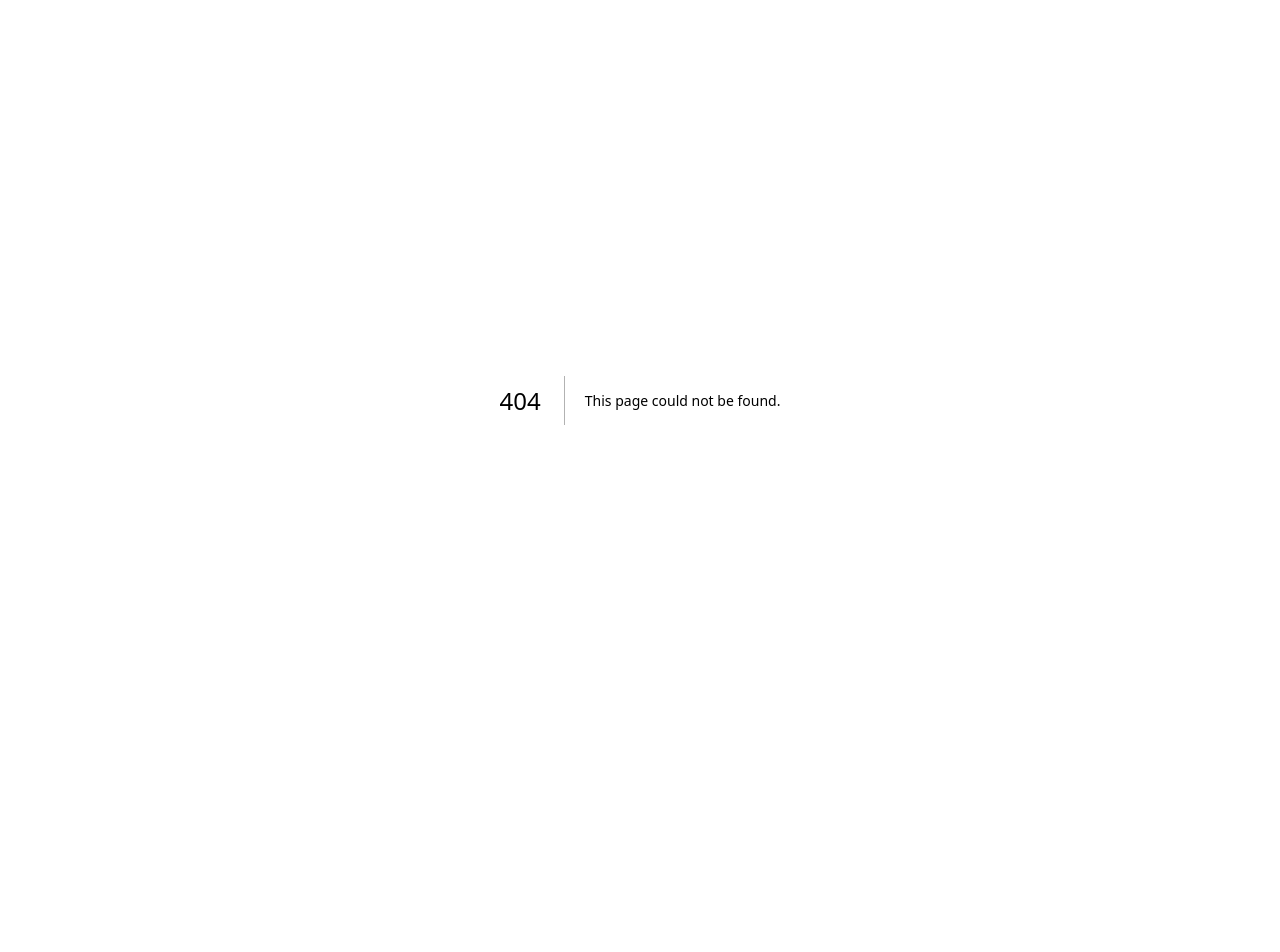
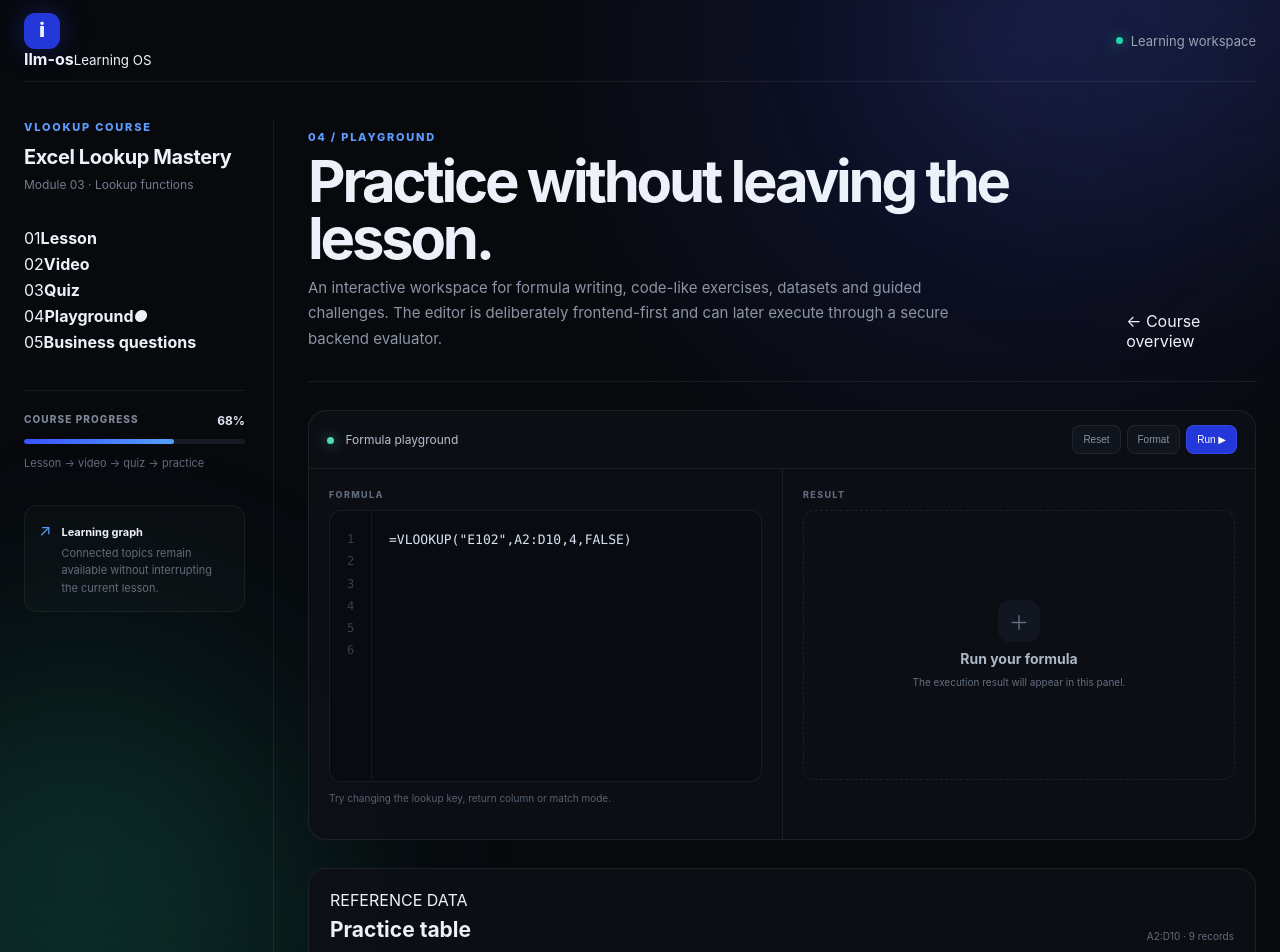
Before and after one commit to AbuHumzaKhan/Ilm-os, a Next.js app in the folder apps/web/: page /learn/playground in a window 1280 px wide. Before the commit this address had no page. Shown: the top 952 px of the page. Before the commit the page ends 800 px from the top, so only its background shows below. Built offline with nearby package versions, Linux system fonts and the light colour scheme.

Commit message:
feat(web): add formula playground frontend

```diff
--- /dev/null
+++ b/apps/web/app/learn/playground/page.tsx
@@ -0,0 +1,70 @@
+"use client";
+
+import { useState } from "react";
+import LearningModeShell from "../../../components/learning/LearningModeShell";
+
+const starterFormula = '=VLOOKUP("E102",A2:D10,4,FALSE)';
+
+export default function PlaygroundPage() {
+  const [code, setCode] = useState(starterFormula);
+  const [ran, setRan] = useState(false);
+
+  return (
+    <LearningModeShell
+      active="playground"
+      eyebrow="04 / PLAYGROUND"
+      title="Practice without leaving the lesson."
+      description="An interactive workspace for formula writing, code-like exercises, datasets and guided challenges. The editor is deliberately frontend-first and can later execute through a secure backend evaluator."
+    >
+      <section className="workspace-card">
+        <div className="workspace-toolbar">
+          <div><span className="live-dot" /> Formula playground</div>
+          <div className="toolbar-actions"><button type="button">Reset</button><button type="button">Format</button><button type="button" className="run" onClick={() => setRan(true)}>Run ▶</button></div>
+        </div>
+        <div className="playground-grid">
+          <div className="editor-pane">
+            <div className="pane-label">FORMULA</div>
+            <div className="editor">
+              <div className="line-numbers">1<br />2<br />3<br />4<br />5<br />6</div>
+              <textarea value={code} onChange={(event) => { setCode(event.target.value); setRan(false); }} spellCheck={false} aria-label="Formula editor" />
+            </div>
+            <div className="editor-hint">Try changing the lookup key, return column or match mode.</div>
+          </div>
+          <div className="result-pane">
+            <div className="pane-label">RESULT</div>
+            <div className={`result-preview ${ran ? "ready" : ""}`}>
+              {ran ? <><span className="result-label">E102</span><strong>Verified output</strong><em>Server evaluator will calculate the actual cell value here.</em></> : <><span className="empty-icon">＋</span><strong>Run your formula</strong><em>The execution result will appear in this panel.</em></>}
+            </div>
+          </div>
+        </div>
+      </section>
+
+      <section className="dataset-card">
+        <div className="dataset-head"><div><div className="eyebrow">REFERENCE DATA</div><h2>Practice table</h2></div><span>A2:D10 · 9 records</span></div>
+        <div className="table-wrap"><table><thead><tr><th>Employee ID</th><th>Name</th><th>Department</th><th>Sales</th></tr></thead><tbody>{[["E100","Aarav","Finance","₹82,400"],["E101","Sara","Sales","₹91,200"],["E102","Humza","Analytics","₹114,800"],["E103","Zoya","Sales","₹76,300"],["E104","Arman","Finance","₹88,700"]].map((row) => <tr key={row[0]}>{row.map((cell) => <td key={cell}>{cell}</td>)}</tr>)}</tbody></table></div>
+      </section>
+
+      <section className="challenge-strip"><span>CHALLENGE</span><strong>Change the formula so E102 returns the Sales value from column 4.</strong><small>Later: backend execution, hidden tests, hints and automatic feedback.</small></section>
+
+      <style jsx>{`
+        .workspace-card, .dataset-card, .challenge-strip { margin-top: 28px; border: 1px solid rgba(255,255,255,.075); background: rgba(13,16,23,.86); border-radius: 18px; overflow: hidden; }
+        .workspace-toolbar { height: 58px; display: flex; align-items: center; justify-content: space-between; padding: 0 18px; border-bottom: 1px solid rgba(255,255,255,.07); color: #b7c0ce; font-size: 12px; }
+        .live-dot { display: inline-block; width: 7px; height: 7px; margin-right: 8px; border-radius: 50%; background: #53d9bb; box-shadow: 0 0 13px rgba(83,217,187,.7); }
+        .toolbar-actions { display: flex; gap: 6px; } .toolbar-actions button { border: 1px solid rgba(255,255,255,.07); border-radius: 8px; background: #10141c; color: #8993a2; padding: 8px 10px; font-size: 10px; } .toolbar-actions .run { border-color: rgba(75,99,255,.4); background: #2437d8; color: #fff; }
+        .playground-grid { display: grid; grid-template-columns: 1fr 1fr; min-height: 370px; } .editor-pane, .result-pane { padding: 20px; } .result-pane { border-left: 1px solid rgba(255,255,255,.07); }
+        .pane-label { color: #5f6a7b; font-size: 9px; font-weight: 800; letter-spacing: .15em; margin-bottom: 10px; }
+        .editor { display: grid; grid-template-columns: 42px 1fr; min-height: 270px; border: 1px solid rgba(255,255,255,.07); border-radius: 12px; background: #080b10; overflow: hidden; }
+        .line-numbers { padding: 17px 0; text-align: center; color: #384150; font: 12px/1.85 ui-monospace, SFMono-Regular, Menlo, monospace; border-right: 1px solid rgba(255,255,255,.05); }
+        textarea { width: 100%; height: 100%; min-height: 270px; resize: none; padding: 17px; border: 0; outline: 0; background: transparent; color: #d9e3f3; font: 13px/1.85 ui-monospace, SFMono-Regular, Menlo, monospace; }
+        .editor-hint { color: #586272; margin-top: 10px; font-size: 10px; }
+        .result-preview { min-height: 270px; display: grid; place-items: center; align-content: center; gap: 8px; border: 1px dashed rgba(255,255,255,.08); border-radius: 12px; color: #657081; text-align: center; padding: 20px; } .result-preview.ready { border-style: solid; border-color: rgba(79,105,255,.3); background: rgba(60,80,255,.06); }
+        .empty-icon { display: grid; place-items: center; width: 42px; height: 42px; border-radius: 12px; background: #111621; color: #667183; font-size: 20px; } .result-preview strong { color: #aeb7c6; font-size: 14px; } .result-preview em { max-width: 310px; font-style: normal; font-size: 10px; line-height: 1.5; }
+        .result-label { padding: 7px 10px; border-radius: 7px; background: #132016; color: #61ddb9; font: 11px ui-monospace, monospace; }
+        .dataset-card { padding: 21px; } .dataset-head { display: flex; justify-content: space-between; align-items: flex-end; } .dataset-head h2 { margin: 7px 0 0; font-size: 21px; } .dataset-head > span { color: #626d7d; font-size: 10px; }
+        .table-wrap { margin-top: 17px; overflow-x: auto; border: 1px solid rgba(255,255,255,.06); border-radius: 11px; } table { width: 100%; border-collapse: collapse; min-width: 600px; } th, td { padding: 12px 13px; border-bottom: 1px solid rgba(255,255,255,.05); text-align: left; font-size: 11px; } th { color: #606b7b; font-size: 9px; letter-spacing: .1em; text-transform: uppercase; background: #0c0f15; } td { color: #9ca6b5; } tr:last-child td { border-bottom: 0; }
+        .challenge-strip { padding: 17px 20px; display: grid; grid-template-columns: auto 1fr; gap: 5px 15px; } .challenge-strip span { color: #c58aff; font-size: 9px; font-weight: 800; letter-spacing: .13em; grid-row: span 2; padding-top: 3px; } .challenge-strip strong { font-size: 12px; } .challenge-strip small { color: #616c7c; font-size: 10px; }
+        @media (max-width: 760px) { .playground-grid { grid-template-columns: 1fr; } .result-pane { border-left: 0; border-top: 1px solid rgba(255,255,255,.07); } }
+      `}</style>
+    </LearningModeShell>
+  );
+}
```
